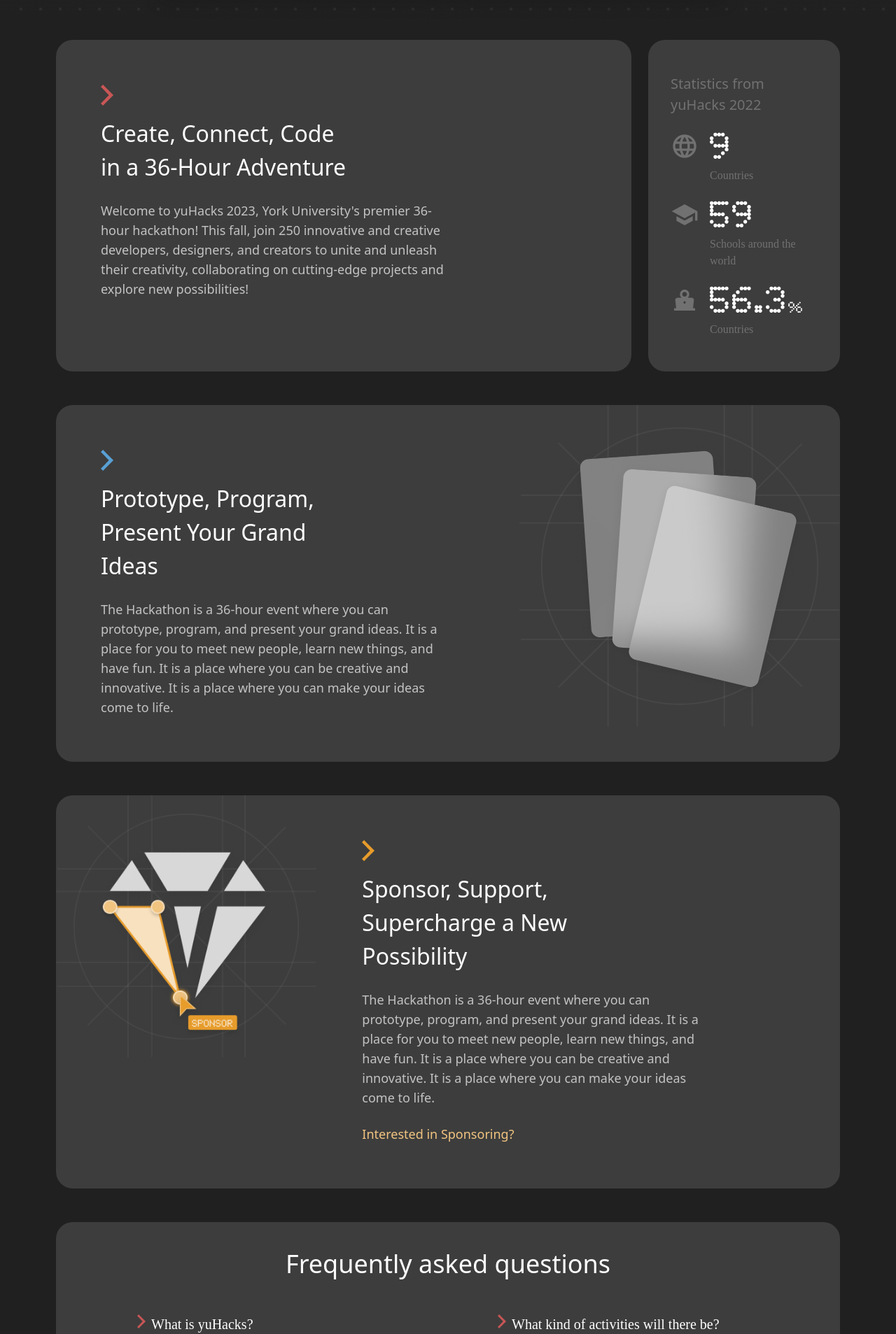
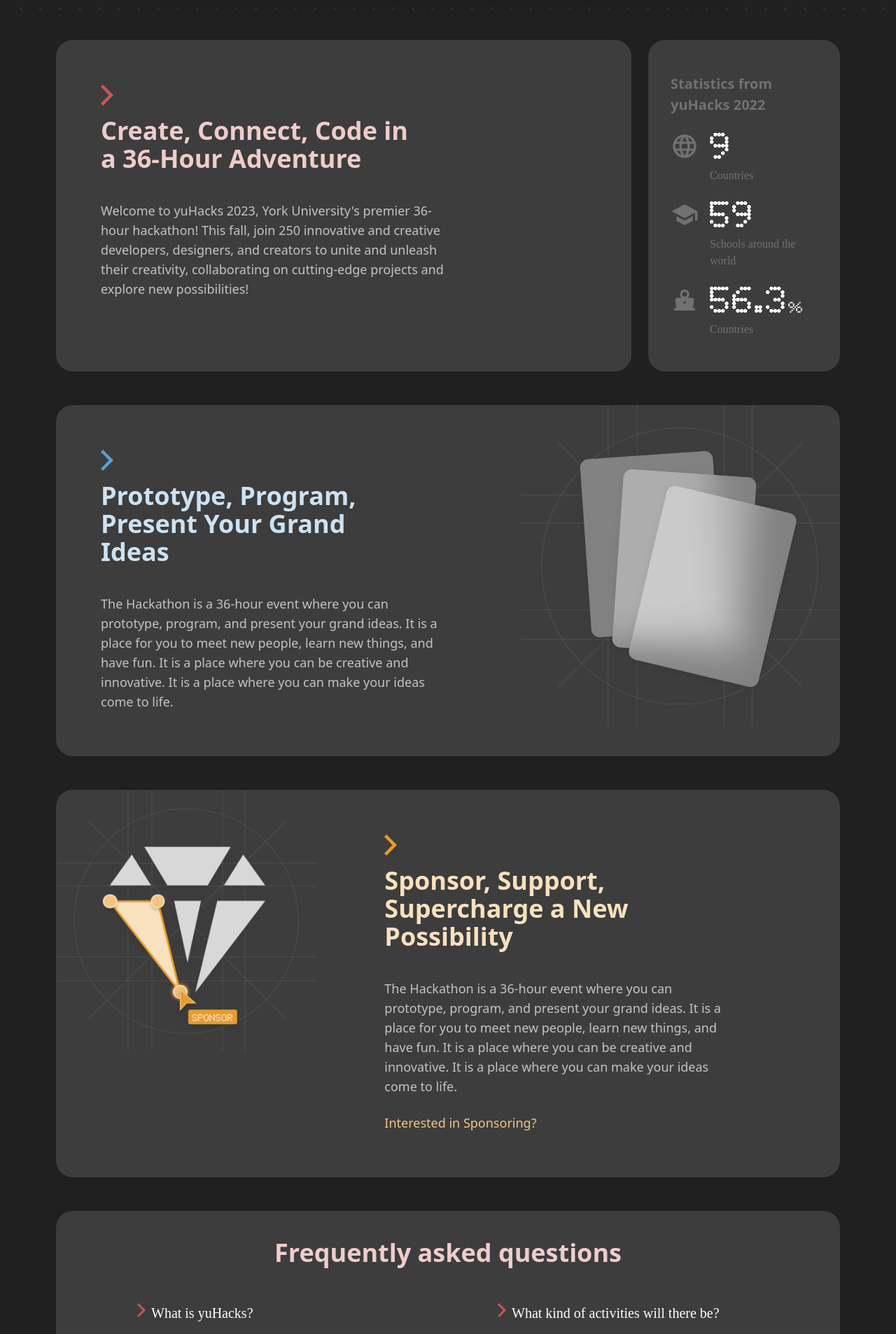
Before and after one commit to yu-hacks/yuHacks_client, a Next.js app: page / in a window 1280 px wide. Shown: the part 805-2712 px from the top of the page at 70% size. Built offline with nearby package versions, Linux system fonts and the light colour scheme; a web font is replaced by a local one.

Commit message:
Fix typography

```diff
--- a/src/components/sections/About2Section.tsx
+++ b/src/components/sections/About2Section.tsx
@@ -20,7 +20,7 @@
         <div id="about-2-text" className="px-8 py-12 lg:p-16 md:basis-2/3">
           <Image src={arrow} alt="" className="mb-4" />
           {/* <MdChevronRight className='text-[#58A0D4] left-[-50px] sm:w-10 sm:h-10 xl:w-16 xl:h-16 md:w-12 md:h-12 h-9 w-9' /> */}
-          <h3 className="font-medium text-[2rem] text-[#FDFDFD] mb-6 max-w-[360px]">Prototype, Program, Present Your Grand Ideas</h3>
+          <h3 className="font-semibold text-4xl text-[#CDE2F2] mb-10 max-w-[450px]">Prototype, Program, Present Your Grand Ideas</h3>
           <p className="text-lg text-[#C3C3C3] max-w-[500px]">The Hackathon is a 36-hour event where you can prototype, program, and present your grand ideas. It is a place for you to meet new people, learn new things, and have fun. It is a place where you can be creative and innovative. It is a place where you can make your ideas come to life.</p>
         </div>
         <div id="about-2-media" className="flex h-full justify-center align-middle shrink-0 mt-8 md:mt-0">
--- a/src/components/sections/AboutSection.tsx
+++ b/src/components/sections/AboutSection.tsx
@@ -21,7 +21,7 @@
       >
         <div id="about-text-container" className="px-8 py-12 lg:p-16">
           <Image src={arrow} alt="" className="mb-4" />
-          <h3 className="font-medium text-[2rem] text-[#FDFDFD] mb-6 max-w-[360px]">
+          <h3 className="font-semibold text-4xl text-[#EFCCCC] mb-10 max-w-[450px]">
             Create, Connect, Code in a 36-Hour Adventure
           </h3>
           <p className="text-lg text-[#C3C3C3] max-w-[500px]">
@@ -38,7 +38,7 @@
         className="flex flex-col md:flex-row w-full mx-auto bg-white/[0.13] rounded-3xl mt-6 md:mt-0 md:basis-1/3 lg:basis-1/4"
       >
         <div id="stats-text-container" className="flex flex-col justify-start align-start px-8 py-12">
-          <h4 className="text-[1.25rem] text-[#717171] mb-6">
+          <h4 className="text-[1.25rem] text-[#717171] font-semibold mb-6">
             Statistics from yuHacks 2022
           </h4>
           <div id="stats-country" className="flex flex-row mb-6">
--- a/src/components/sections/HeroSection.css
+++ /dev/null
@@ -1,4 +0,0 @@
-/* .DotBackground {
-  background-size: 2em 2em;
-  background-image: radial-gradient(circle, rgba(255,255,255,0.15) 1.5px, rgba(255, 255, 255, 0) 1px);
-} */
--- a/src/components/sections/SponsorSection.tsx
+++ b/src/components/sections/SponsorSection.tsx
@@ -25,9 +25,9 @@
             <ChallengeCard />
           </div> */}
         </div>
-        <div id="sponsor-text" className="px-8 py-12 lg:p-16">
+        <div id="sponsor-text" className="mx-8 my-12 lg:m-16 lg:pl-8">
           <Image src={arrow} alt="" className="mb-4" />
-          <h3 className="font-medium text-[2rem] text-[#FDFDFD] mb-6 max-w-[450px]">Sponsor, Support, Supercharge a New Possibility</h3>
+          <h3 className="font-semibold text-4xl text-[#F8E1BF] mb-10 max-w-[500px]">Sponsor, Support, Supercharge a New Possibility</h3>
           <p className="text-lg text-[#C3C3C3] max-w-[500px]">The Hackathon is a 36-hour event where you can prototype, program, and present your grand ideas. It is a place for you to meet new people, learn new things, and have fun. It is a place where you can be creative and innovative. It is a place where you can make your ideas come to life.</p>
           {/* TODO - Add Sponsor Us button*/}
           <div id="button-wrapper" className="w-max mt-6">
--- a/src/components/sections/faqSection.tsx
+++ b/src/components/sections/faqSection.tsx
@@ -61,7 +61,7 @@
         className="flex flex-col md:flex-row w-full mx-auto bg-white/[0.13] rounded-3xl"
       >
           <div className=" min-[320px]:p-3 sm:p-8 md:p-5 align-middle">
-            <h1 className="text-[#FDFDFD] text-4xl font-medium text-center lg:mx-20 mt-5">
+            <h1 className="text-[#EFCCCC] text-4xl font-semibold text-center lg:mx-20 mt-5">
               Frequently asked questions
             </h1>
             <br />
```
